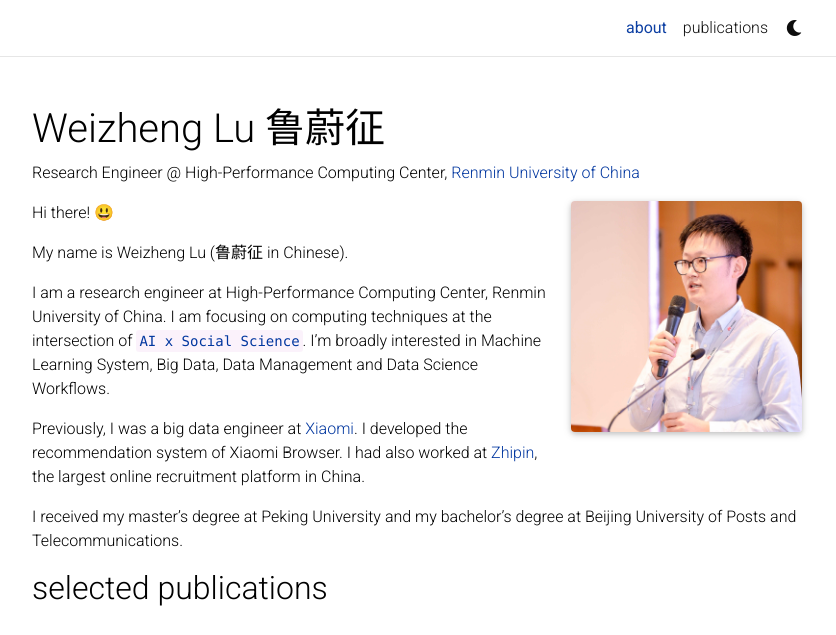
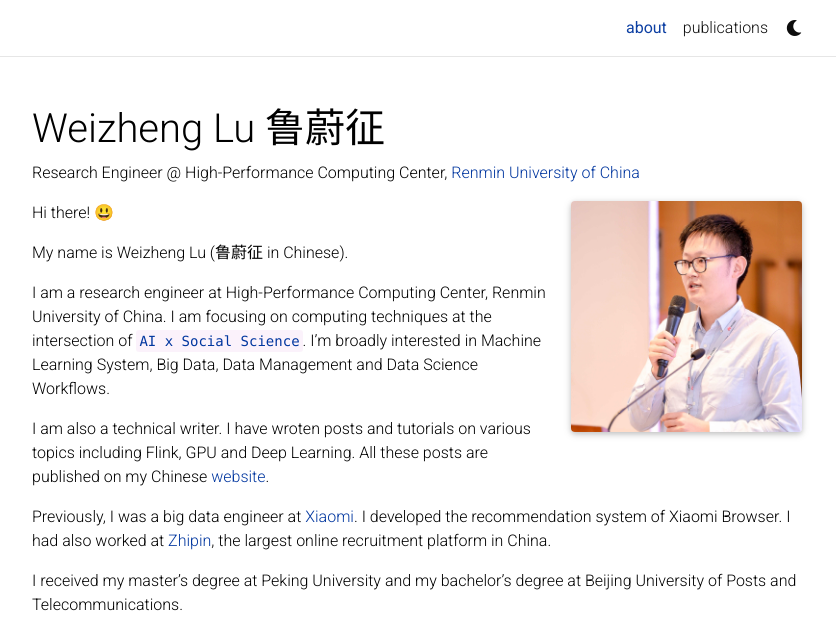
Before and after one commit to luweizheng/luweizheng.github.io, a Jekyll site: the page built from _pages/about.md, in a window 1280 px wide and 989 px high, cut to the strip 0-635 px from the top of the window. Shown: the whole strip, without its empty margins (223-1059 px from the left). Built offline with Jekyll 4.4.1, drawn with Linux system fonts in a browser that asks for light colours; full-size pictures stand in for the smaller copies a plugin makes; comment, search, counter and statistics services are not loaded; a style sheet for code colours, icons or effects is not loaded; some of the changed lines change nothing that is shown.

Commit message:
Google Analytics & about

```diff
--- a/_config.yml
+++ b/_config.yml
@@ -103,7 +103,7 @@ contact_note: >
 # Analytics and search engine verification
 # -----------------------------------------------------------------------------
 
-google_analytics:  # your Goole Analytics measurement ID (format: G-XXXXXXXXXX)
+google_analytics: G-7J5KG1Q4KZ # your Goole Analytics measurement ID (format: G-XXXXXXXXXX)
 panelbear_analytics:  # panelbear analytics site ID (format: XXXXXXXXX)
 
 google_site_verification:  # your google-site-verification ID (Google Search Console)
--- a/_pages/about.md
+++ b/_pages/about.md
@@ -20,6 +20,8 @@ My name is Weizheng Lu (鲁蔚征 in Chinese).
 
 I am a research engineer at High-Performance Computing Center, Renmin University of China. I am focusing on computing techniques at the intersection of `AI x Social Science`. I'm broadly interested in Machine Learning System, Big Data, Data Management and Data Science Workflows.
 
+I am also a technical writer. I have wroten posts and tutorials on various topics including Flink, GPU and Deep Learning. All these posts are published on my Chinese [website](https://lulaoshi.info/).
+
 Previously, I was a big data engineer at [Xiaomi](https://en.wikipedia.org/wiki/Xiaomi). I developed the recommendation system of Xiaomi Browser. I had also worked at [Zhipin](https://www.zhipin.com/), the largest online recruitment platform in China.
 
 I received my master's degree at Peking University and my bachelor's degree at Beijing University of Posts and Telecommunications.
```
